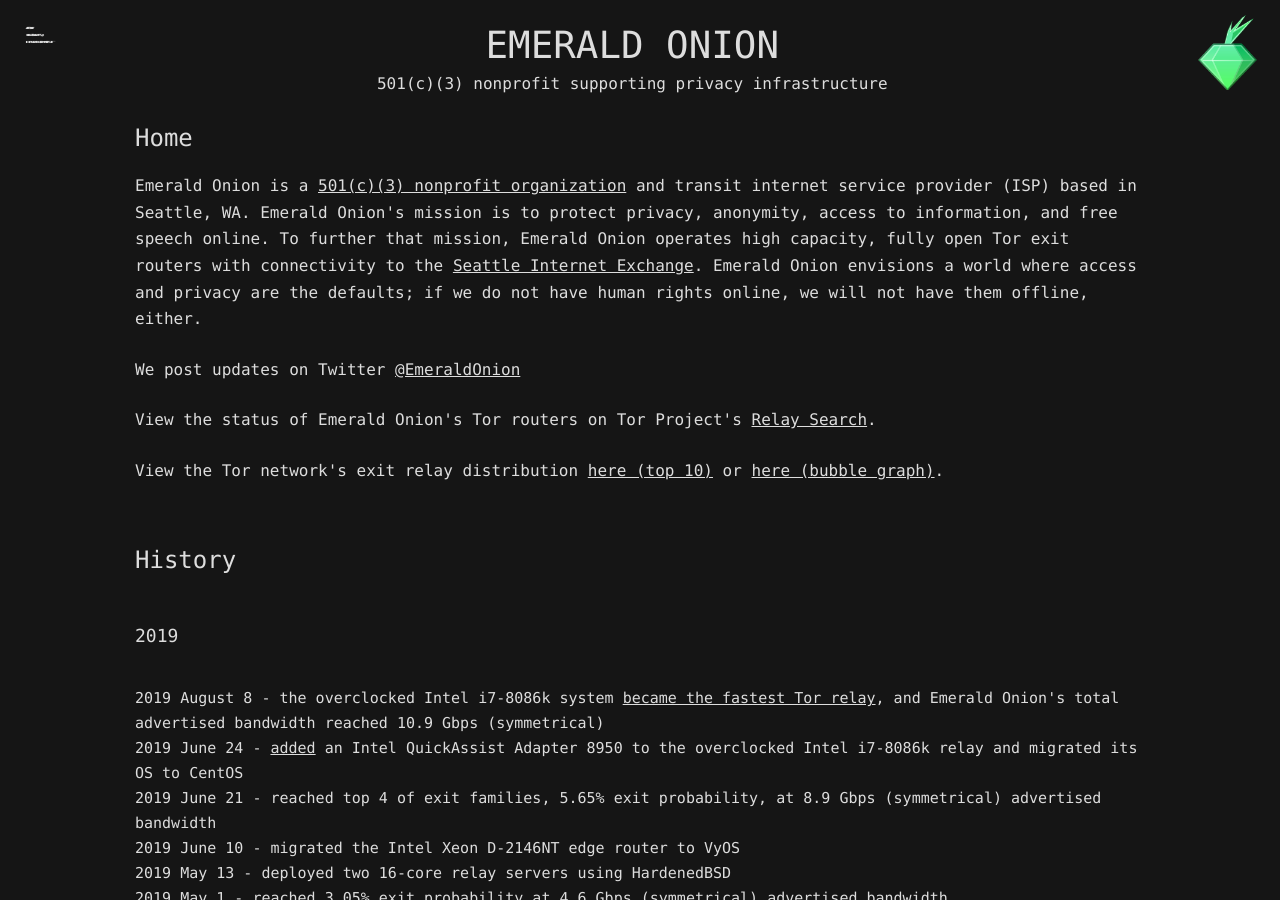
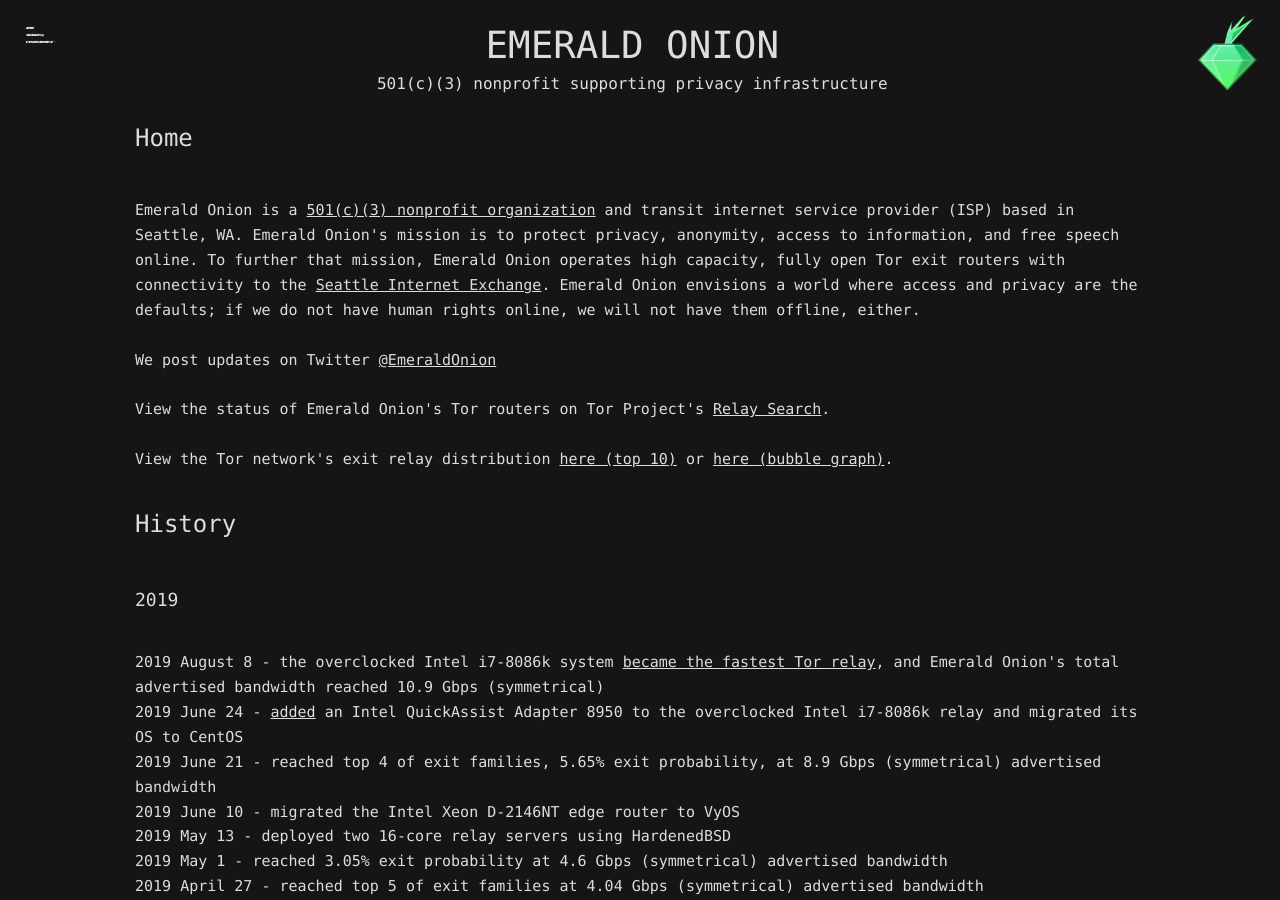
Before and after one commit to emeraldonion/emeraldonion.github.io, a Jekyll site: the page index.html, which Jekyll copies as it is, in a window 1280 px wide and 900 px high. Built offline with Jekyll 4.4.1, drawn with Linux system fonts in a browser that asks for light colours.

Commit message:
remove paragraph markers from Home

```diff
--- a/index.html
+++ b/index.html
@@ -30,10 +30,14 @@
     </header>
     <main class="main-content">
         <h1>Home</h1>
-	    <p>Emerald Onion is a <a href="https://www.guidestar.org/profile/82-2009438" target="_blank">501(c)(3) nonprofit organization</a> and transit internet service provider (ISP) based in Seattle, WA. Emerald Onion's mission is to protect privacy, anonymity, access to information, and free speech online. To further that mission, Emerald Onion operates high capacity, fully open Tor exit routers with connectivity to the <a href="https://www.seattleix.net/">Seattle Internet Exchange</a>. Emerald Onion envisions a world where access and privacy are the defaults; if we do not have human rights online, we will not have them offline, either.</p>
-	    <p>We post updates on Twitter <a href="https://twitter.com/emeraldonion" target="_blank">@EmeraldOnion</a>
-	    <p>View the status of Emerald Onion's Tor routers on Tor Project's <a href="https://metrics.torproject.org/rs.html#search/as:396507" target="_blank">Relay Search</a>.</p>
-	    <p>View the Tor network's exit relay distribution <a href="https://metrics.torproject.org/rs.html#aggregate/as/flag:exit" target="_blank">here (top 10)</a> or <a href="https://metrics.torproject.org/bubbles.html#network-family-exits-only" target="_blank">here (bubble graph)</a>.</p>
+		<br />Emerald Onion is a <a href="https://www.guidestar.org/profile/82-2009438" target="_blank">501(c)(3) nonprofit organization</a> and transit internet service provider (ISP) based in Seattle, WA. Emerald Onion's mission is to protect privacy, anonymity, access to information, and free speech online. To further that mission, Emerald Onion operates high capacity, fully open Tor exit routers with connectivity to the <a href="https://www.seattleix.net/">Seattle Internet Exchange</a>. Emerald Onion envisions a world where access and privacy are the defaults; if we do not have human rights online, we will not have them offline, either.
+		<br />
+		<br />We post updates on Twitter <a href="https://twitter.com/emeraldonion" target="_blank">@EmeraldOnion</a>
+		<br />
+		<br />View the status of Emerald Onion's Tor routers on Tor Project's <a href="https://metrics.torproject.org/rs.html#search/as:396507" target="_blank">Relay Search</a>.
+		<br />
+		<br />View the Tor network's exit relay distribution <a href="https://metrics.torproject.org/rs.html#aggregate/as/flag:exit" target="_blank">here (top 10)</a> or <a href="https://metrics.torproject.org/bubbles.html#network-family-exits-only" target="_blank">here (bubble graph)</a>.
+		<br />
 	<h1>History</h1>
 		<h3>2019</h3>
 			<br />2019 August 8 - the overclocked Intel i7-8086k system <a href="https://twitter.com/EmeraldOnion/status/1159629121158148102" target="_blank"> became the fastest Tor relay</a>, and Emerald Onion's total advertised bandwidth reached 10.9 Gbps (symmetrical)
@@ -69,6 +73,7 @@
 			<br />2017 June 30 - assigned IPv6 /36 from ARIN
 			<br />2017 June 19 - deployed emeraldonion.org
 			<br />2017 June 15 - nonprofit incorporation approved by Washington's Secretary of State
+	    		<br />
     </main>
     <footer>
         <address>
```
